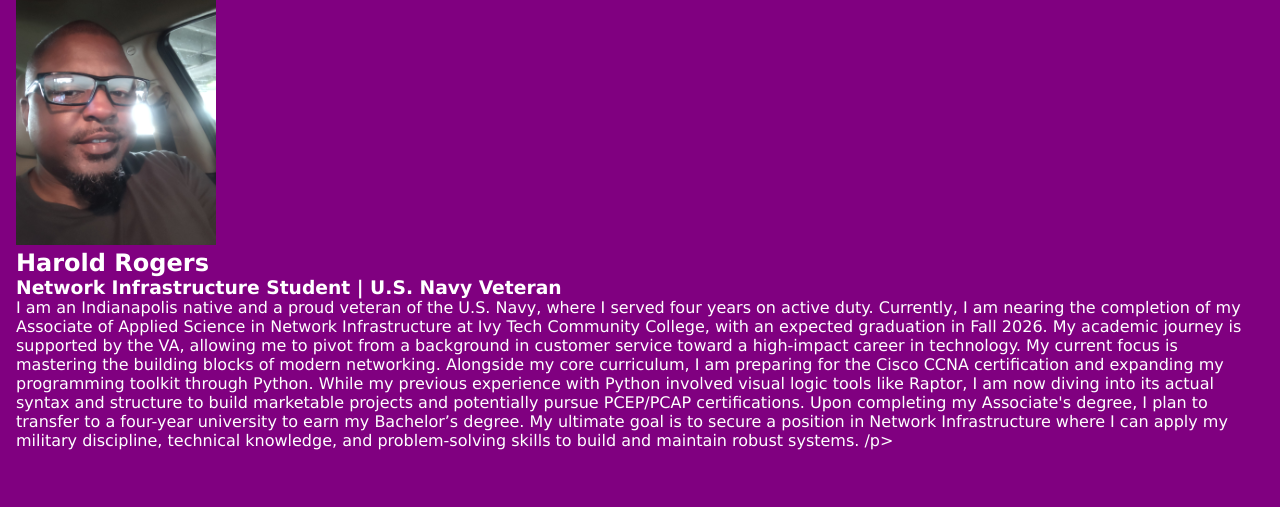
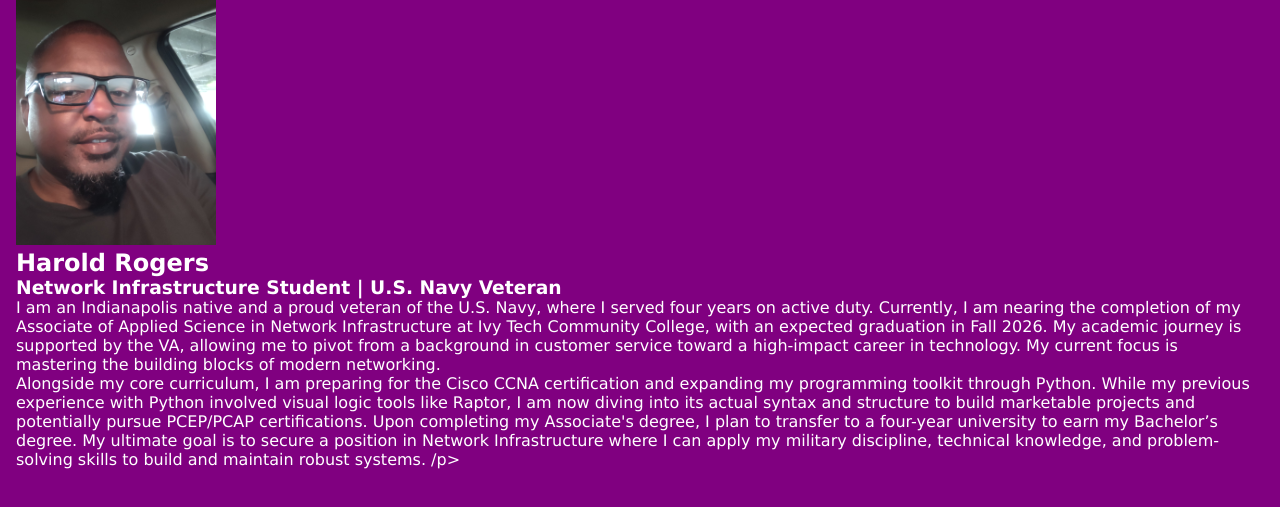
Before and after one commit to Harold3131/personal-webpage_SDEV220, a plain HTML site: page index.html in a window 1280 px wide. Shown: the part 95-602 px from the top of the page. Drawn offline with Linux system fonts and the light colour scheme.

Commit message:
Update index.html

```diff
--- a/index.html
+++ b/index.html
@@ -61,7 +61,7 @@
           <h2>Harold Rogers</h2>
           <h3> Network Infrastructure Student | U.S. Navy Veteran</h3>
           <p> I am an Indianapolis native and a proud veteran of the U.S. Navy, where I served four years on active duty. Currently, I am nearing the completion of my Associate of Applied Science in Network Infrastructure at Ivy Tech Community College, with an expected graduation in Fall 2026. My academic journey is supported by the VA, allowing me to pivot from a background in customer service toward a high-impact career in technology.
-My current focus is mastering the building blocks of modern networking. Alongside my core curriculum, I am preparing for the Cisco CCNA certification and expanding my programming toolkit through Python. While my previous experience with Python involved visual logic tools like Raptor, I am now diving into its actual syntax and structure to build marketable projects and potentially pursue PCEP/PCAP certifications.
+My current focus is mastering the building blocks of modern networking. </p> <p> Alongside my core curriculum, I am preparing for the Cisco CCNA certification and expanding my programming toolkit through Python. While my previous experience with Python involved visual logic tools like Raptor, I am now diving into its actual syntax and structure to build marketable projects and potentially pursue PCEP/PCAP certifications.
 Upon completing my Associate's degree, I plan to transfer to a four-year university to earn my Bachelor’s degree. My ultimate goal is to secure a position in Network Infrastructure where I can apply my military discipline, technical knowledge, and problem-solving skills to build and maintain robust systems.
 /p>
       </section>
```
